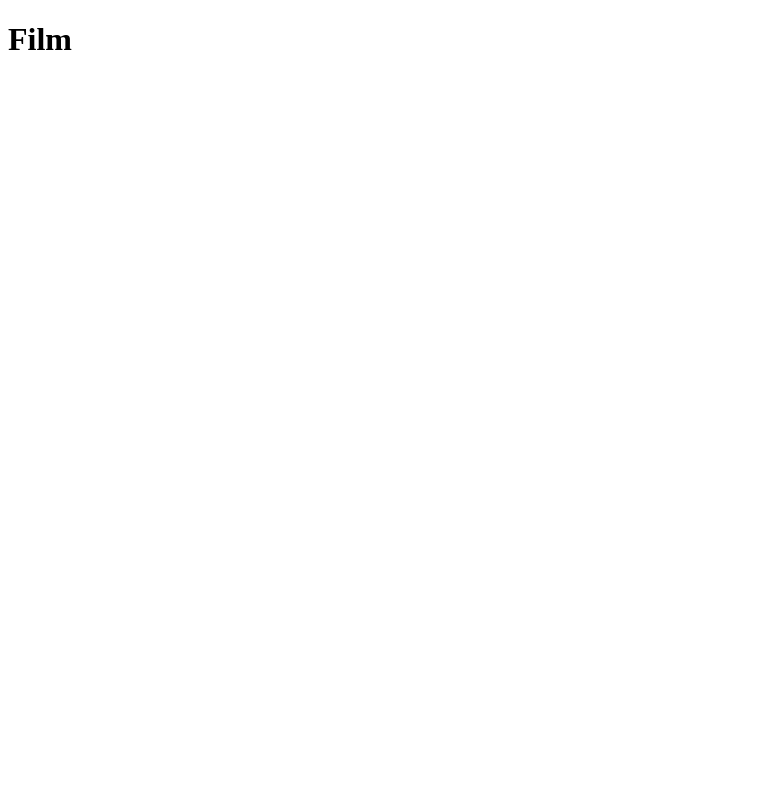
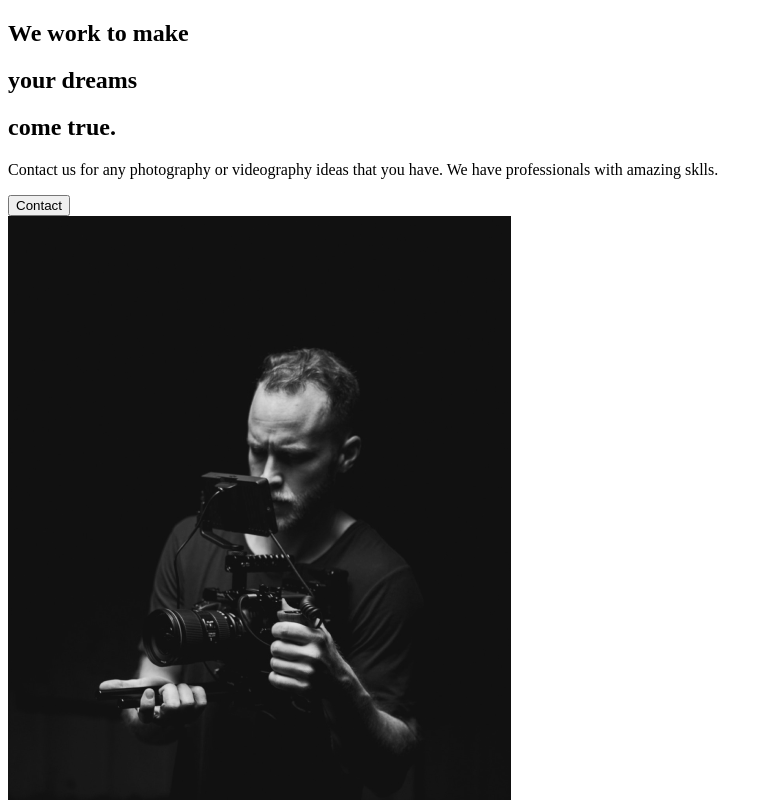
Before and after one commit to olivierpoisson/Capture-Portfolio, a React (Create React App) app in the folder capture_portfolio_app/: page / in a window 1280 px wide. Shown: the top 800 px of the page, without its empty margins (0-773 px from the left). Built offline with nearby package versions, Linux system fonts and the light colour scheme.

Commit message:
About us page -> about section

```diff
--- a/capture_portfolio_app/src/App.js
+++ b/capture_portfolio_app/src/App.js
@@ -1,7 +1,10 @@
+//! Import Pages
+import AboutUs from "./pages/AboutUs";
+
 function App() {
   return (
     <div className="App">
-      <h1>Film</h1>
+      <AboutUs />
     </div>
   );
 }
--- /dev/null
+++ b/capture_portfolio_app/src/components/AboutSection.js
@@ -0,0 +1,31 @@
+import home1 from "../img/home1.png";
+
+const AboutSection = () => {
+    return (
+        <div>
+            <div className="description">
+                <div className="title">
+                    <div className="hide">
+                        <h2>We work to make</h2>
+                    </div>
+                    <div className="hide">
+                        <h2>your <span>dreams</span></h2>
+                    </div>
+                    <div className="hide">
+                        <h2>come true.</h2>
+                    </div>
+                </div>
+                <p>
+                    Contact us for any photography or videography ideas that you have.
+                    We have professionals with amazing sklls.
+                </p>
+                <button>Contact</button>
+            </div>
+            <div className="image">
+                <img src={home1} alt="guy with a camera" />
+            </div>
+        </div>
+    )
+}
+
+export default AboutSection
--- /dev/null
+++ b/capture_portfolio_app/src/pages/AboutUs.js
@@ -0,0 +1,10 @@
+//! Page Components
+import AboutSection from "../components/AboutSection"
+
+const AboutUs = () => {
+    return (
+        <AboutSection/>
+    )
+}
+
+export default AboutUs
```
